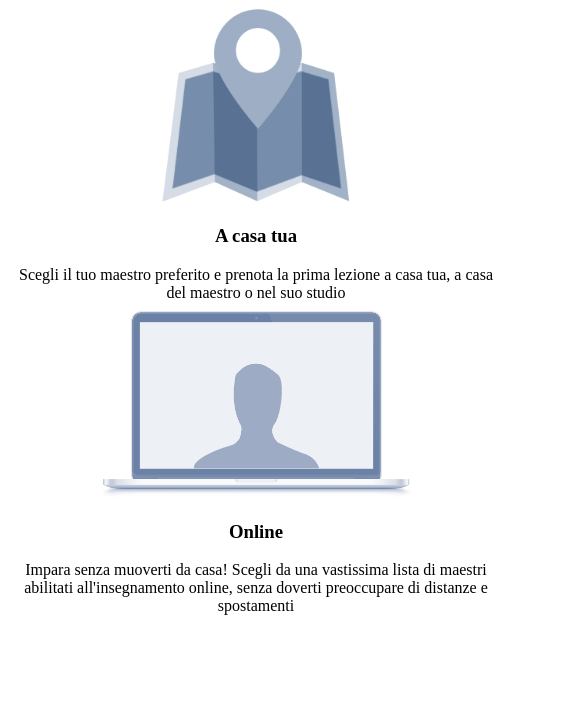
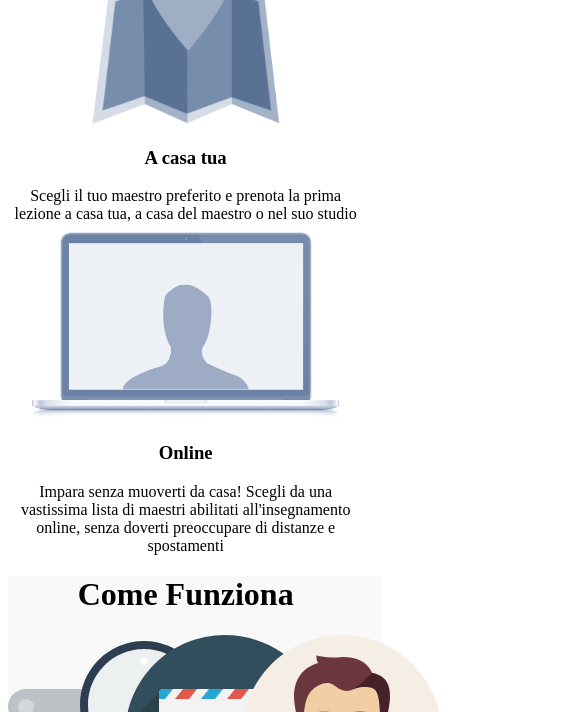
Before and after one commit to LucaGiozza/html-css-resp-wannabe, a plain HTML site: page index.html in a window 390 px wide. Shown: the part 152-864 px from the top of the page, 585 px wide, since content can reach past the window. Drawn offline with Linux system fonts and the light colour scheme.

Commit message:
titolo e prime due immagini con testo

```diff
--- a/css/style.css
+++ b/css/style.css
@@ -25,12 +25,16 @@
   @media screen and (max-width:420px) {
     #lezioni .row>.left,
     #lezioni .row>.right {
-
+      width: auto;
       float: none;
+      margin: 0;
 
     }
 
-    .row h1{
+    .row{
+        width: 95%;
+        margin: 0;
+
 
 
     }
```
